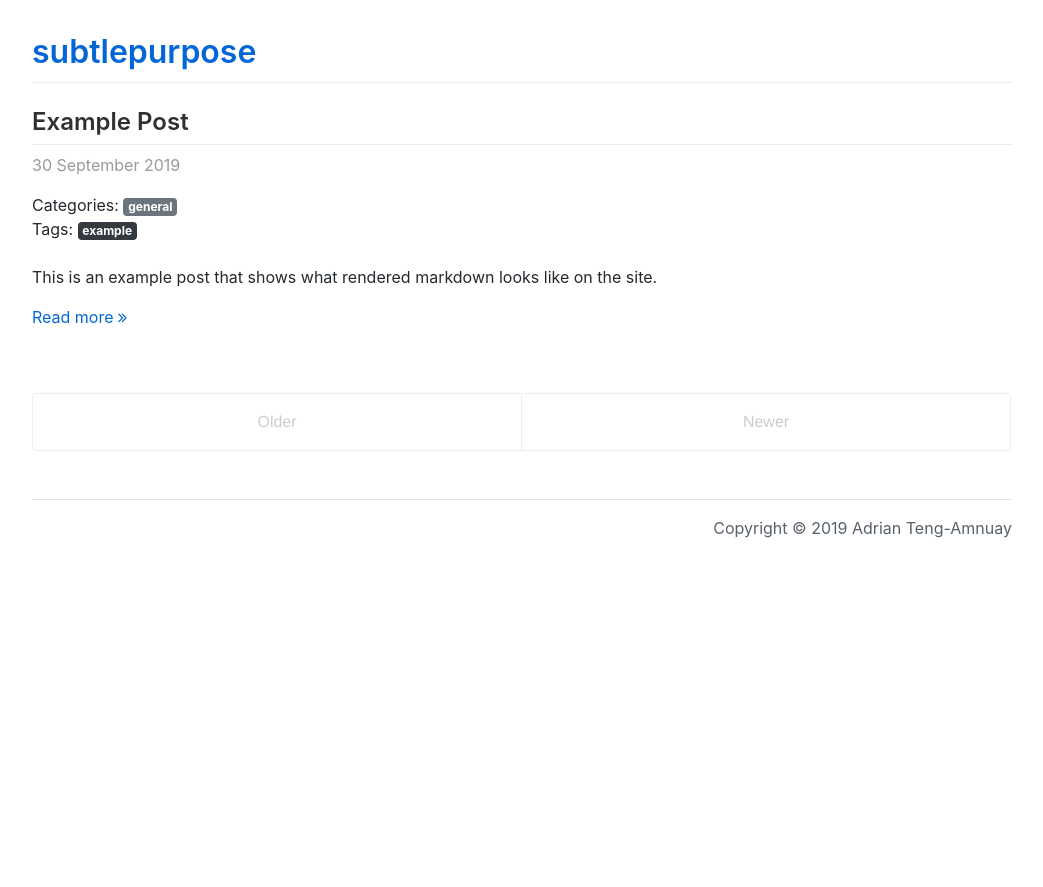
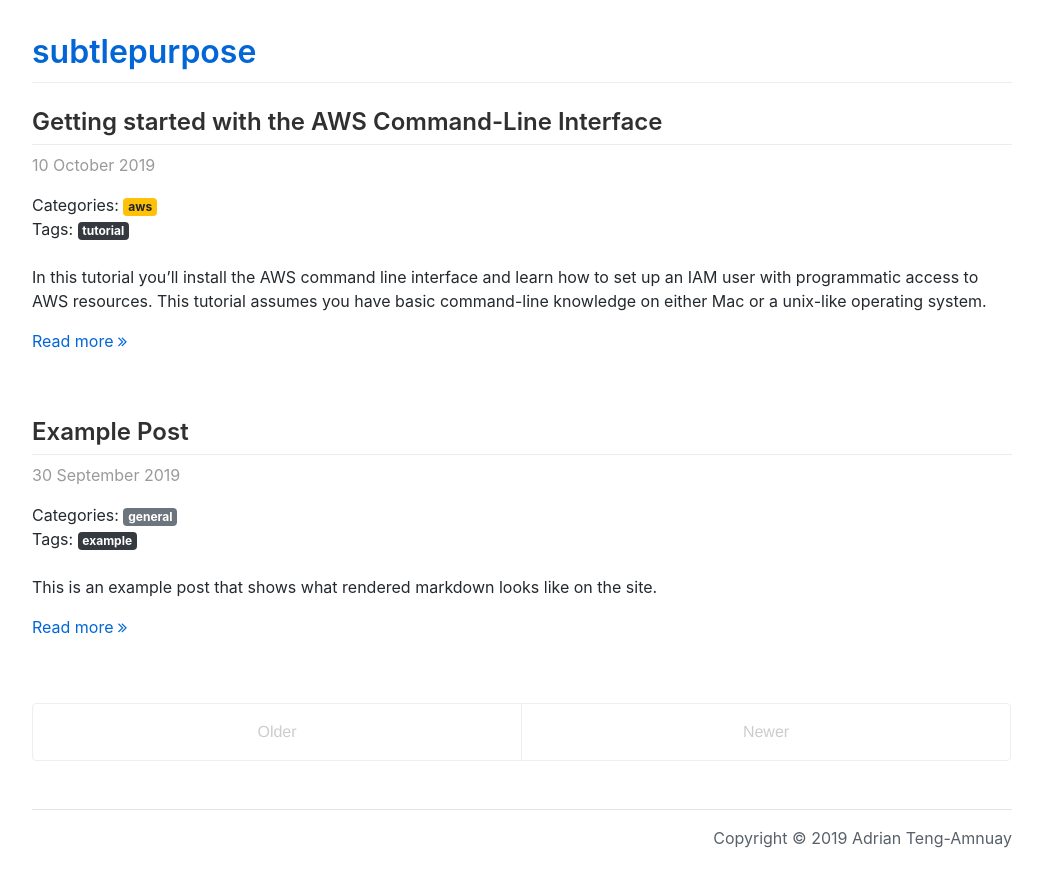
Before and after one commit to Porkbutts/tech.adriant.io, a Jekyll site: the page built from index.html, in a window 1280 px wide. Shown: the top 887 px of the page, without its empty margins (118-1161 px from the left). Built offline with Jekyll 4.4.1, drawn with Linux system fonts in a browser that asks for light colours; nearby versions of some CDN libraries; the list of posts is cut into pages by our own code; comment, search, counter and statistics services are not loaded; some of the changed lines change nothing that is shown.

Commit message:
Publish post

````diff
--- a/_drafts/getting-started-with-the-aws-cli.md
+++ b/_posts/2019-10-10-getting-started-with-the-aws-cli.md
@@ -90,14 +90,135 @@ The next page shows that IAM User creation was successful. The *Access Key ID* w
 **Note that for security reasons, you will not be able to look up the secret access key after this point**. If you end up losing access to your secret access key, you will have to create a new set of access keys, but not necessarily a new user.
 
 ## Update the CLI to use access keys
-Run the `aws configure` command which will prompt you for the access and secret key. You can leave the region and output as their defaults. This command will create two files `~/.aws/credentials` and `~/.aws/config` and update their contents with the information you specified. You can always update these files directly rather than using the `aws configure` command.
+Run the `aws configure` command which will prompt you for the access and secret key.
 
-The `awscli` tool should now be configured to use the `default` profile which uses your access keys.
+```bash
+$ aws configure
+AWS Access Key ID [****************MBAQ]:
+AWS Secret Access Key [****************1H4e]:
+Default region name [us-east-1]:
+Default output format [None]:
+```
+
+You can leave the defaults for *region* and *output* when prompted. Your output may look different from mine since I already have default credentials configured.
+
+This command creates two files `~/.aws/credentials`, `~/.aws/config` if they do not exist, and updates their contents with the information provided. You can update or create these files by hand rather than using the `aws configure` command.
+
+The `awscli` tool should now be configured to use the `default` profile which is associated with the new access keys.
+
+Try running the `aws sts get-caller-identity` command.
+
+```bash
+$ aws sts get-caller-identity
+{
+    "Account": "xxxx",
+    "UserId": "AIDA5IXRS7JVGTIATEOOB",
+    "Arn": "arn:aws:iam::xxxx:user/test"
+}
+```
+
+This command simply returns the caller's identity and you can see the "test" username present in the **Arn** field.
+
+## Getting to know the AWS CLI
+
+The syntax for `awscli` commands looks like `aws <command> <subcommand> <arguments>`. The *command* is usally the name of an AWS service like `s3`, `ec2`, `iam`, etc. The *subcommand* is usually an action associated with that service, for example `ec2 start-instances` or `iam create-user`.
+
+To get a list of available services you can run `aws help`. To get a list of available actions for a particular service you can run `aws <command> help`, e.g. `aws ec2 help`.
+
+Let's try creating an S3 Bucket from the command-line. S3 stands for *Simple Storage Service*, and it is Amazon's blob storage service for uploading and downloading arbitrary files. The command for creating a bucket is `aws s3 mb`. To know what arguments this command takes, we should run
+
+```bash
+$ aws s3 mb help
+```
+
+This returns a man-pages style document which tells us everything we need to know about the `aws s3 mb` command.
+
+```
+MB()                                                                      MB()
+
+
+
+NAME
+       mb -
+
+DESCRIPTION
+       Creates an S3 bucket.
+
+       See 'aws help' for descriptions of global parameters.
+
+SYNOPSIS
+            mb
+          <S3Uri>
+
+OPTIONS
+       path (string)
+
+       See 'aws help' for descriptions of global parameters.
+
+EXAMPLES
+       The  following  mb command creates a bucket.  In this example, the user
+       makes the bucket mybucket.  The bucket is created in the region  speci-
+       fied in the user's configuration file:
+
+          aws s3 mb s3://mybucket
+
+       Output:
+...skipping...
+OPTIONS
+       path (string)
+
+       See 'aws help' for descriptions of global parameters.
+
+EXAMPLES
+       The  following  mb command creates a bucket.  In this example, the user
+       makes the bucket mybucket.  The bucket is created in the region  speci-
+       fied in the user's configuration file:
+
+          aws s3 mb s3://mybucket
+
+       Output:
+
+          make_bucket: s3://mybucket
+
+       The  following mb command creates a bucket in a region specified by the
+       --region parameter.   In  this  example,  the  user  makes  the  bucket
+       mybucket in the region us-west-1:
+
+          aws s3 mb s3://mybucket --region us-west-1
+
+       Output:
+
+          make_bucket: s3://mybucket
+
+
+
+                                                                          MB()
+```
+
+So looking at the examples, we can see that in order to create a bucket named "mybucket" we should run the command `aws s3 mb s3://mybucket`.
+
+```bash
+$ aws s3 mb s3://test-9187263
+make_bucket: test-9187263
+```
+
+In this example we created an S3 bucket named `test-9187263`. Amazon requires S3 bucket names to be globally unique across all of AWS, similar to domain names on the internet. So if you tried to make a bucket named "mybucket" you probably ran into a **BucketAlreadyExists** error.
+
+We can delete the bucket using the `aws s3 rb` command. This command accepts a single argument which, like the make-bucket command, is the S3Uri. If you weren't sure about the syntax of the command you could have run `aws s3 rb help` to see usage documentation and examples.
+
+```
+$ aws s3 rb s3://test-9187263
+remove_bucket: test-9187263
+```
 
 ## Summary
-You created an **IAM User** with programmatic access and attached the **PowerUserAccess** policy to the new user. This gives the user programmatic access to do most things in AWS, with the exception being creation of *other* IAM resources.
+- You created an **IAM User** with programmatic access and attached the **PowerUserAccess** policy to the new user. This gives the user permission to access most AWS services and perform most actions, and in general is not recommended for security purposes.
 
-You noted the *Access Key ID* and *Secret access key* for the new user and updated your AWS credentials file with these keys.
+- You noted the *Access Key ID* and *Secret access key* for the new user and configured the `awscli` tool to use these access keys.
+
+- You learned about the syntax of the `awscli` tool, and how to get more information about a specific `awscli` command.
+
+- You created an S3 bucket and deleted the same S3 bucket.
 
 
 [searchbar-iam]: {{ site.images }}aws-console-search-iam.png
--- /dev/null
+++ b/tag/tutorial.html
@@ -0,0 +1,5 @@
+---
+layout: tag
+title: "Tag: tutorial"
+tag: tutorial
+---
````
